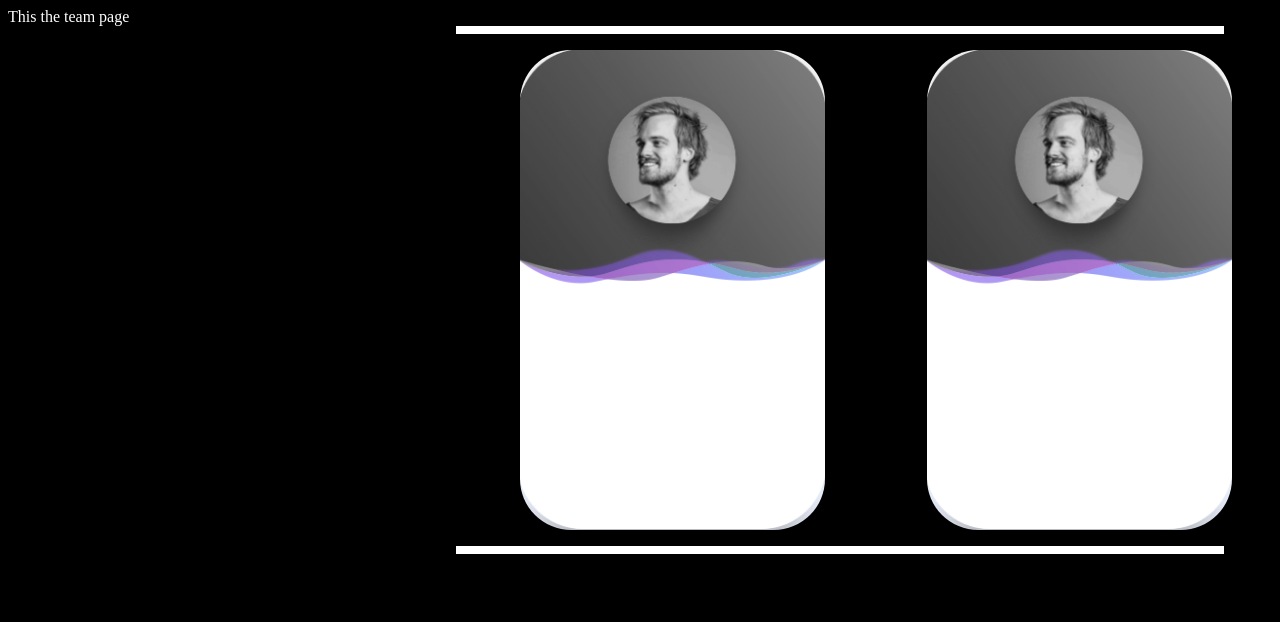
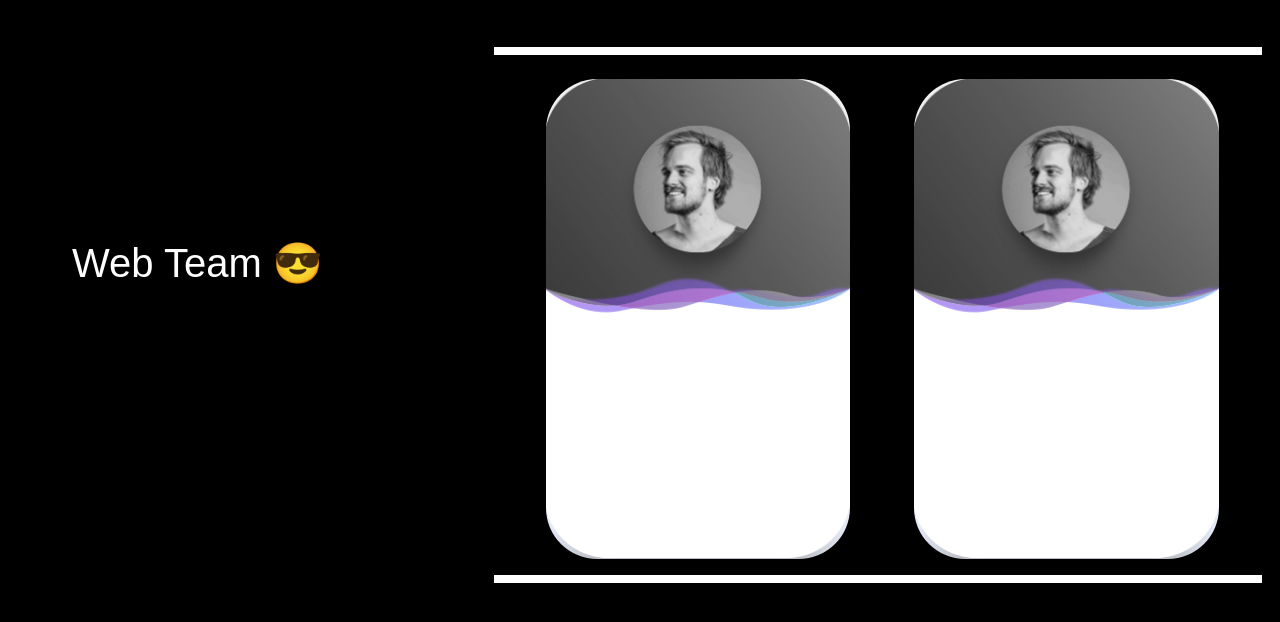
Before and after one commit to Tridesh/team-page, a Next.js app: page /page in a window 1280 px wide. Shown: the top 622 px of the page. Built offline with nearby package versions, Linux system fonts and the light colour scheme.

Commit message:
alignment

```diff
--- a/pages/page.jsx
+++ b/pages/page.jsx
@@ -4,7 +4,7 @@ import "./style.css";
 const Home = () => {
     return (
         <div>
-            This the team page
+            <div className="text1">Web Team 😎</div>
             <div className="top-border"></div>
             <div className="scrollBar1">
                 <div className="profileCard">
--- a/pages/style.css
+++ b/pages/style.css
@@ -3,23 +3,29 @@ body {
     color: white;
     overflow-x: hidden;
 }
+.text1 {
+    font-family: sans-serif;
+    font-size: 40px;
+    margin-top: 30vh;
+    margin-left: 5vw;
+}
 .top-border {
     width: 60vw;
     height: 1vh;
-    margin-left: 35vw;
-    margin-bottom: 2vh;
+    margin-left: 38vw;
     background-color: white;
+    margin-top: -30vh;
 }
 .bottom-border {
     width: 60vw;
     height: 1vh;
-    margin-left: 35vw;
+    margin-left: 38vw;
     margin-top: 2vh;
     background-color: white;
 }
 .scrollBar1 {
+    margin-top: 3vh;
     margin-left: 40vw;
-    margin-right: 10vw;
     overflow-x: auto;
     width: 60vw;
     /* overflow-x: hidden; */
@@ -29,11 +35,12 @@ body {
     border-radius: 4vw;
     width: 40vh;
     height: 60vh;
+    margin-left: 2vw;
 }
 .card {
     border-radius: 4vw;
     width: 40vh;
-    margin-left: 8vw;
+    margin-left: 5vw;
     height: 60vh;
 }
 .profileCard {
```
